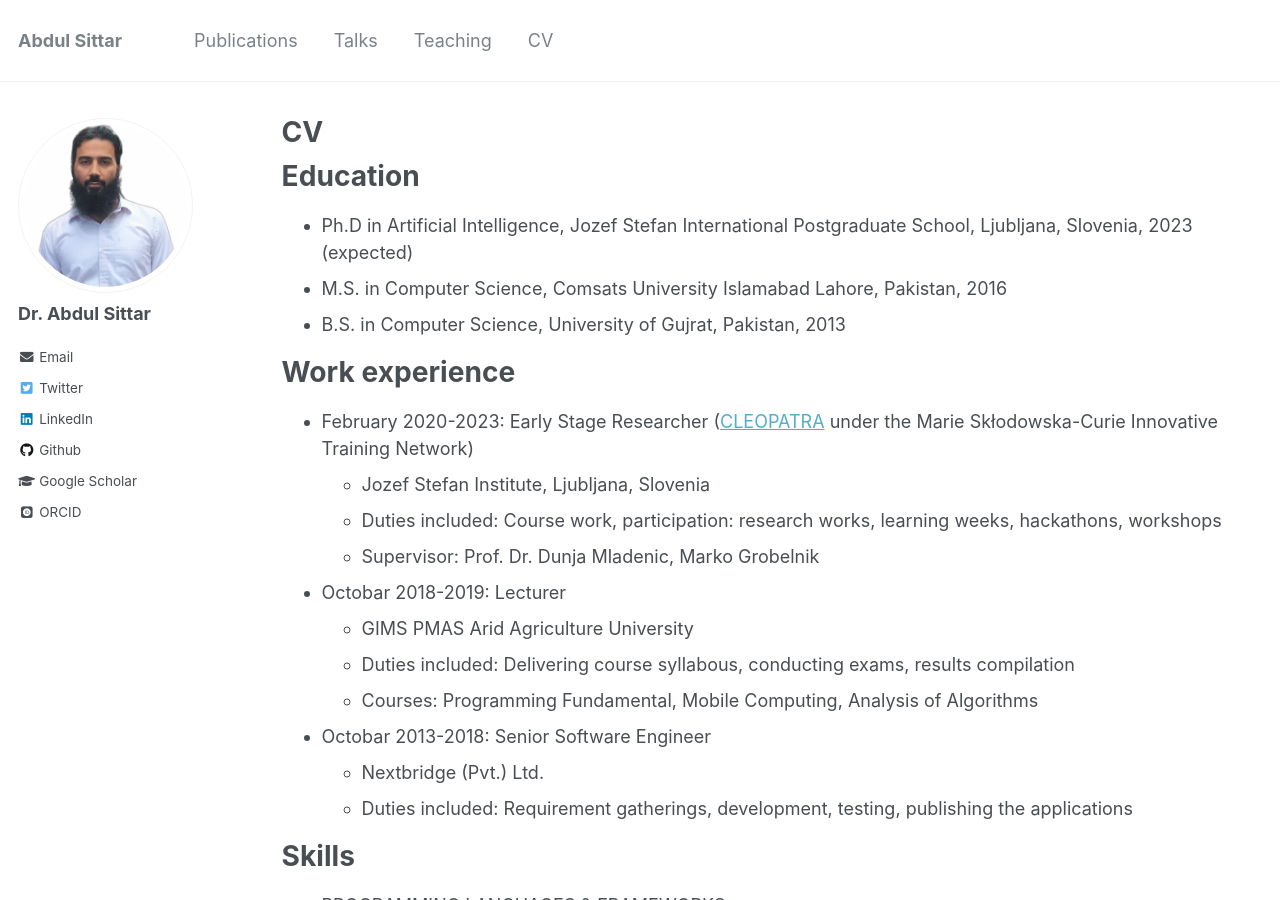
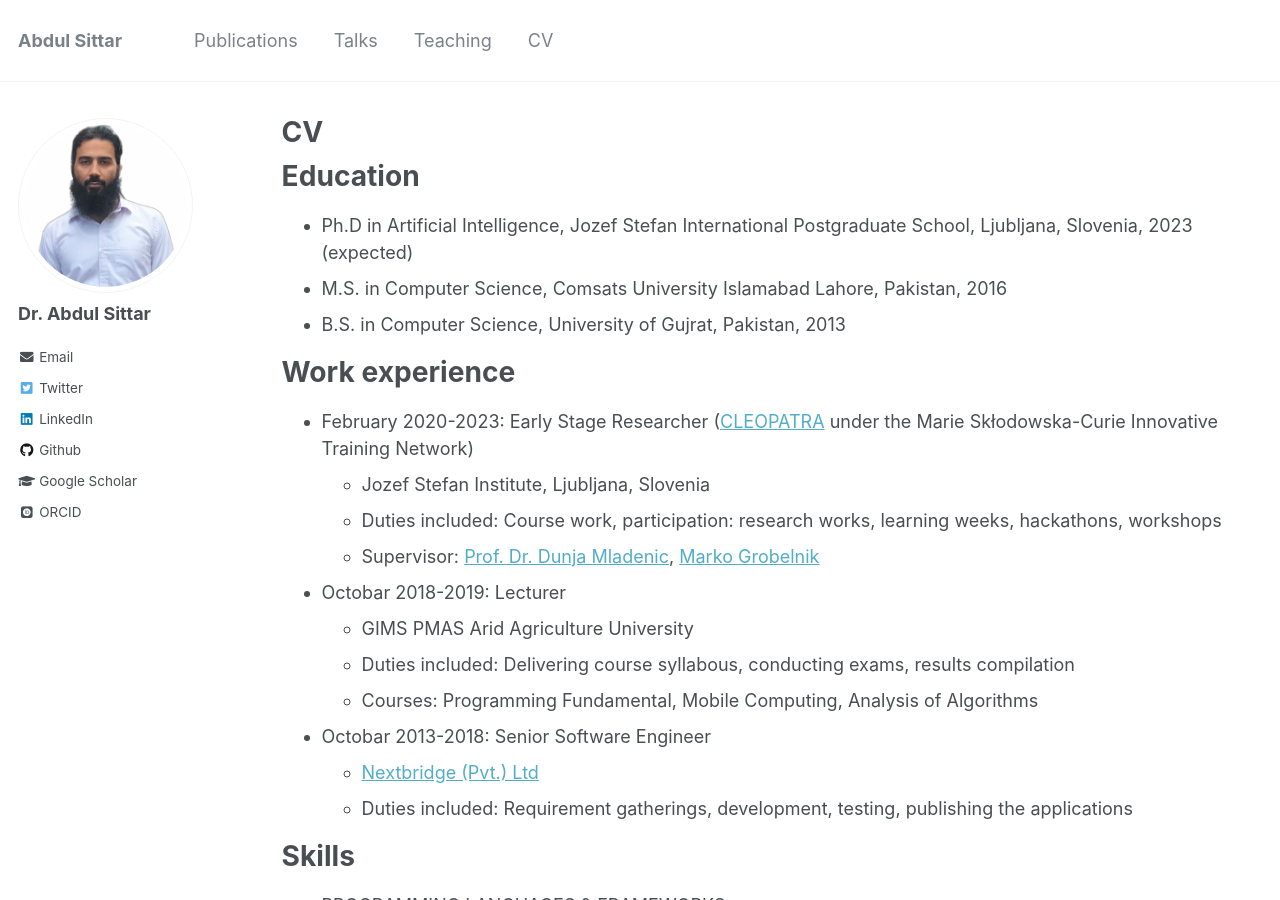
Before and after one commit to abdulsittar/abdulsittar.github.io, a Jekyll site: the page built from _pages/cv.md, in a window 1280 px wide and 900 px high. Built offline with Jekyll 4.4.1, drawn with Linux system fonts in a browser that asks for light colours; some web fonts are replaced; part of the change alters nothing that is shown.

```diff
--- a/_pages/cv.md
+++ b/_pages/cv.md
@@ -21,7 +21,7 @@ Work experience
 * February 2020-2023: Early Stage Researcher ([CLEOPATRA](https://cleopatra-project.eu/) under the Marie Skłodowska-Curie Innovative Training Network)
   * Jozef Stefan Institute, Ljubljana, Slovenia
   * Duties included: Course work, participation: research works, learning weeks, hackathons, workshops
-  * Supervisor: Prof. Dr. Dunja Mladenic, Marko Grobelnik
+  * Supervisor: [Prof. Dr. Dunja Mladenic](https://ailab.ijs.si/dunja_mladenic/), [Marko Grobelnik](https://ailab.ijs.si/marko_grobelnik/)
 
 * Octobar 2018-2019: Lecturer
   * GIMS PMAS Arid Agriculture University
@@ -29,7 +29,7 @@ Work experience
   * Courses: Programming Fundamental, Mobile Computing, Analysis of Algorithms
 
 * Octobar 2013-2018: Senior Software Engineer
-  * Nextbridge (Pvt.) Ltd.
+  * [Nextbridge (Pvt.) Ltd](https://nextbridge.com/)
   * Duties included: Requirement gatherings, development, testing, publishing the applications
 
 Skills
```
